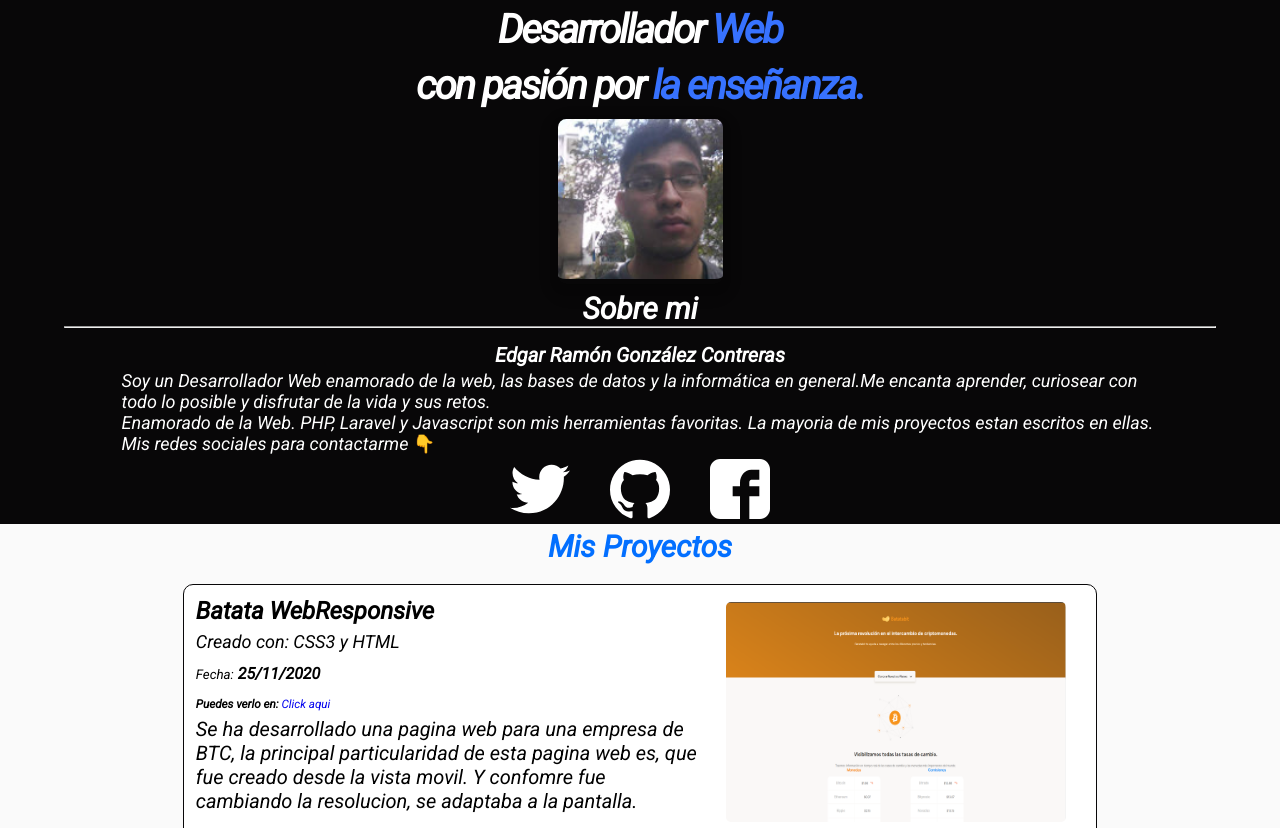
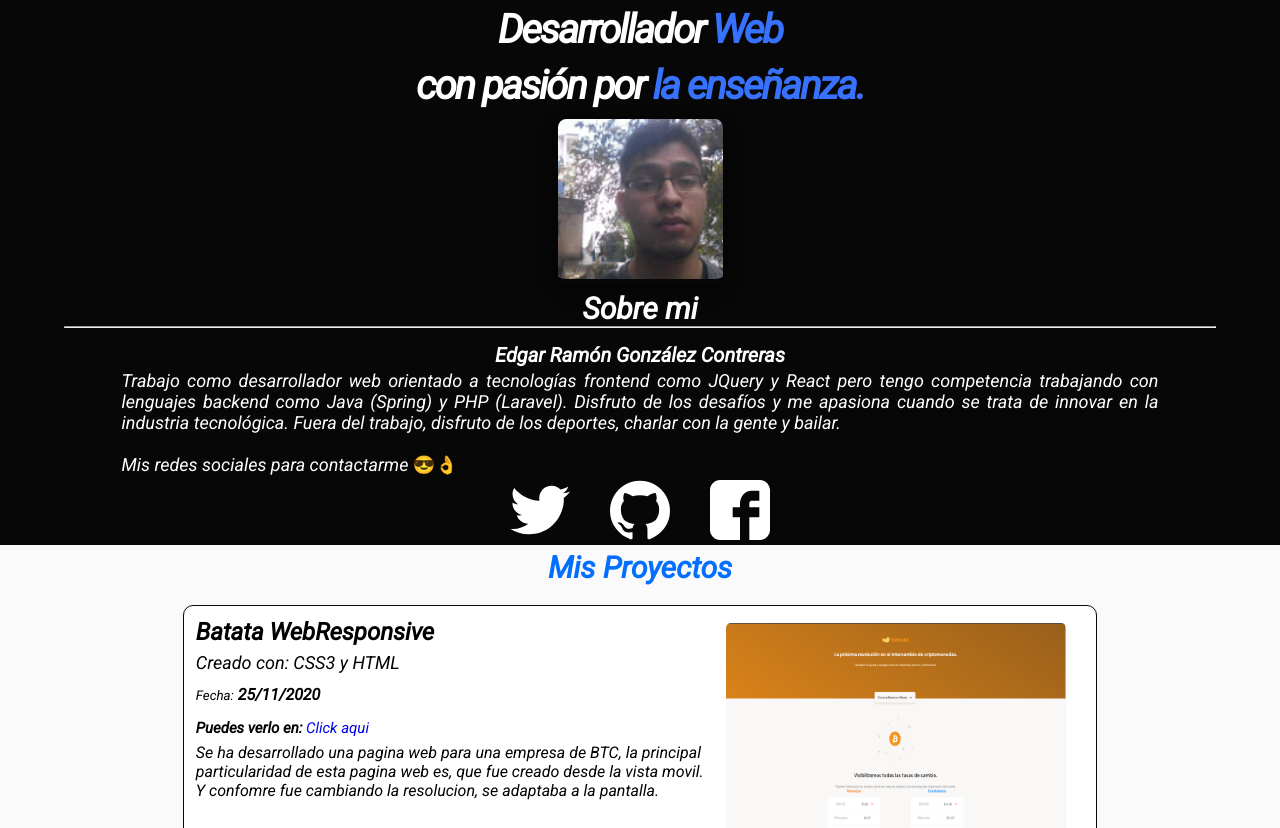
Before and after one commit to EdgarGc026/portfolio-v1, a plain HTML site: page index.html in a window 1280 px wide. Shown: the part 124-952 px from the top of the page. Drawn offline with Linux system fonts and the light colour scheme.

Commit message:
Se ha arreeglado los estilos del texto en general, eliminando el tialic y hacineo cambios en algunas partes del documento

```diff
--- a/css/style.css
+++ b/css/style.css
@@ -95,7 +95,7 @@ a {
 /* Creando estilos globales */
 main {
   width: 100%;
-  background-color: var(--just-white);
+  background-color: var(--culture);
 }
 /* ---------- */
 
@@ -200,8 +200,7 @@ main .about-section {
 
 .me-info {
   font-size: 1.8rem;
-  font-weight: 400;
-  text-align: start;
+  text-align: justify;
   color: var(--just-white);
 }
 
@@ -331,14 +330,13 @@ main .project-technology,
 }
 
 .project-live {
-  font-size: 1.4rem;
+  font-size: 1.8rem;
   font-weight: 400;
   font-style: italic;
 }
 
 .project-description {
-  font-size: 2rem;
-  font-weight: 400;
+  font-size: 1.6rem;
 }
 
 /* Creando la seccion del contacto */
@@ -411,6 +409,8 @@ form textarea {
   max-height: 30rem;
   min-height: 15rem;
   border-radius: 0.5rem;
+  font-size: 1.6rem;
+  font-family: "Roboto", sans-serif, helvetica;
 }
 
 form input[type="text"]:focus,
@@ -428,7 +428,7 @@ form input[type="submit"] {
   background: var(--blue-crayola);
   color: #e1e9fa;
   font-size: 1.4rem;
-  font-family: "Roboto", Arial, sans-serif, helvetica;
+  font-family: "Roboto", sans-serif, helvetica;
   border-radius: 0.3rem;
   border: none;
   float: right;
--- a/index.html
+++ b/index.html
@@ -59,14 +59,13 @@
             <div class="me-datas">
               <h3 class="me-title">Edgar Ramón González Contreras</h3>
               <p class="me-info">
-                Soy un Desarrollador Web enamorado de la web, las bases de datos
-                y la informática en general.Me encanta aprender, curiosear con
-                todo lo posible y disfrutar de la vida y sus retos.
-                <br />
-
-                Enamorado de la Web. PHP, Laravel y Javascript son mis
-                herramientas favoritas. La mayoria de mis proyectos estan
-                escritos en ellas. Mis redes sociales para contactarme 👇
+                Trabajo como desarrollador web orientado a tecnologías frontend
+                como JQuery y React pero tengo competencia trabajando con
+                lenguajes backend como Java (Spring) y PHP (Laravel). Disfruto
+                de los desafíos y me apasiona cuando se trata de innovar en la
+                industria tecnológica. Fuera del trabajo, disfruto de los
+                deportes, charlar con la gente y bailar. <br /><br />
+                Mis redes sociales para contactarme 😎👌
               </p>
             </div>
           </div>
@@ -183,7 +182,9 @@
         <h2>Contactame</h2>
         <div class="contact__container">
           <form action="#" method="POST">
-            <p class="contact__description">Por aqui tambien podemos charlar</p>
+            <p class="contact__description">
+              Por aqui tambien podemos charlar 🌚
+            </p>
             <div class="contact__container--input">
               <input type="text" placeholder="Tu correo electronico" />
               <textarea
@@ -191,7 +192,6 @@
                 id="description"
                 cols="30"
                 rows="10"
-                placeholder="Escribe un texto :)"
               ></textarea>
               <input
                 type="submit"
```
